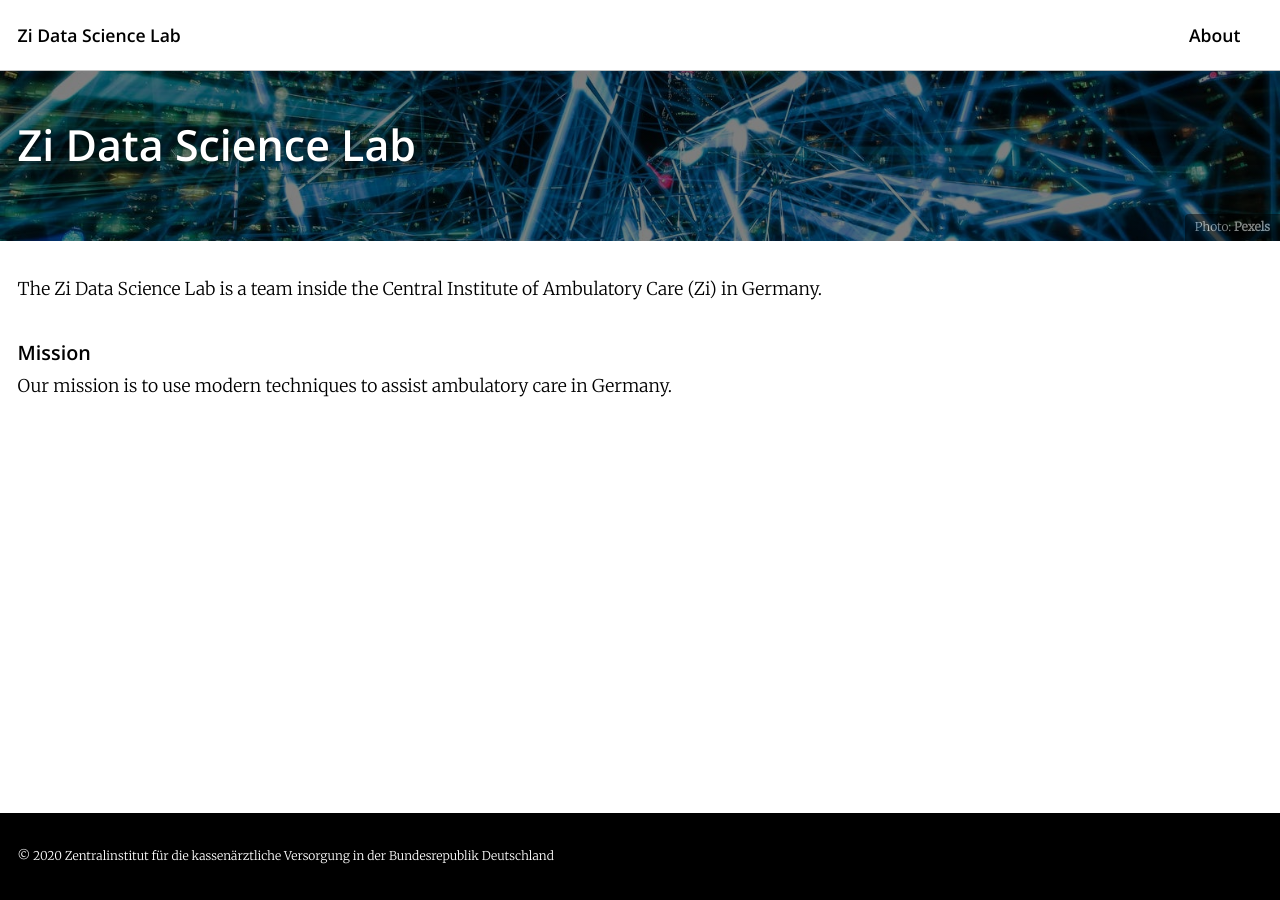
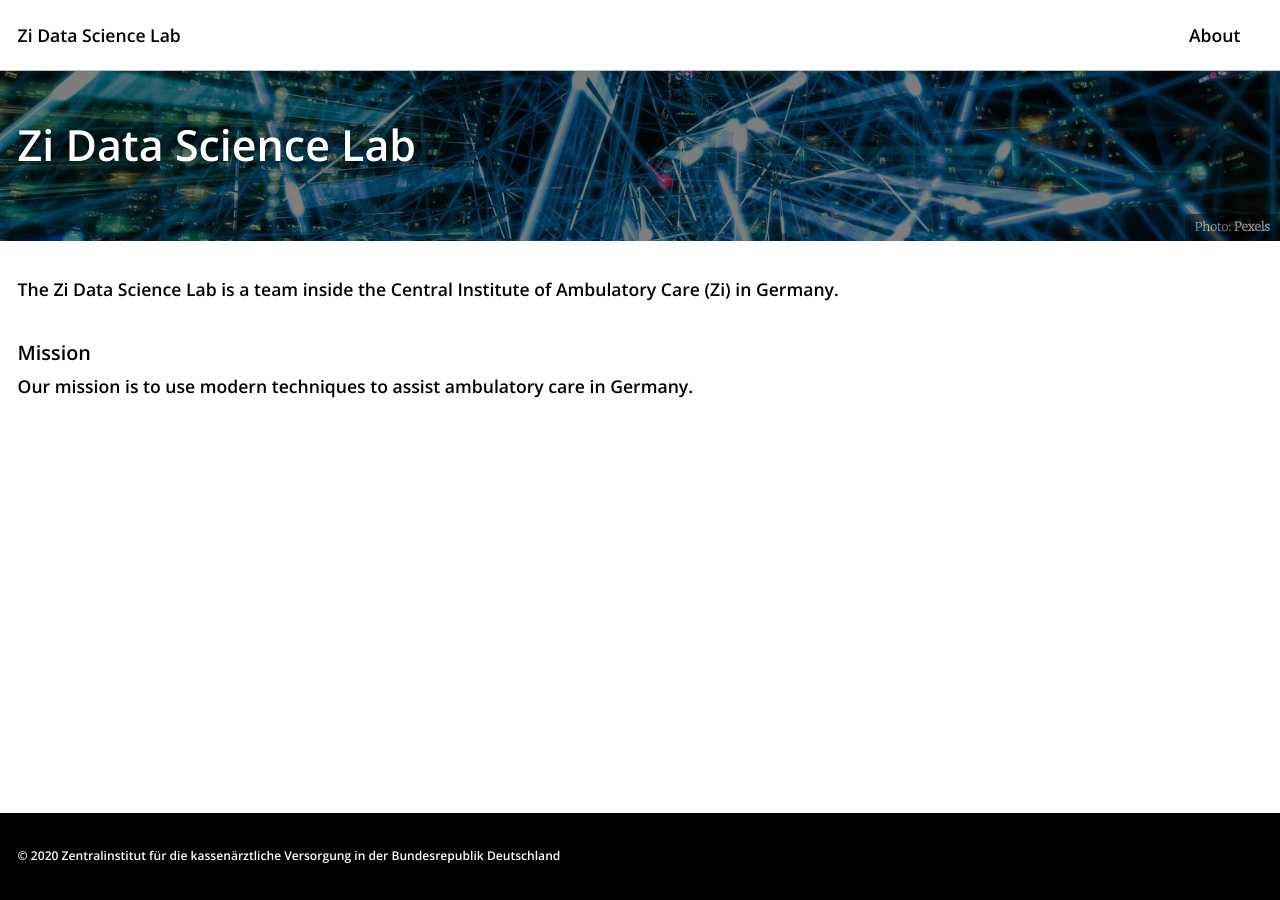
Before and after one commit to zidatalab/zidatalab.github.io, a Jekyll site: the page built from _pages/Home.md, in a window 1280 px wide. Built offline with Jekyll 4.4.1, drawn with Linux system fonts in a browser that asks for light colours; cached includes are drawn as plain includes; nearby versions of some CDN libraries.

Commit message:
Update main.scss

```diff
--- a/assets/css/main.scss
+++ b/assets/css/main.scss
@@ -8,7 +8,7 @@ $masthead-link-color: black;
 $serif      : 'Merriweather',Georgia, Times, serif;
 $sans-serif : 'Open Sans', sans-serif;
 $monospace  : Monaco, Consolas, "Lucida Console", monospace;
-$global-font-family : $serif;
+$global-font-family : $sans-serif;
 $header-font-family : $sans-serif;
 
 
```
